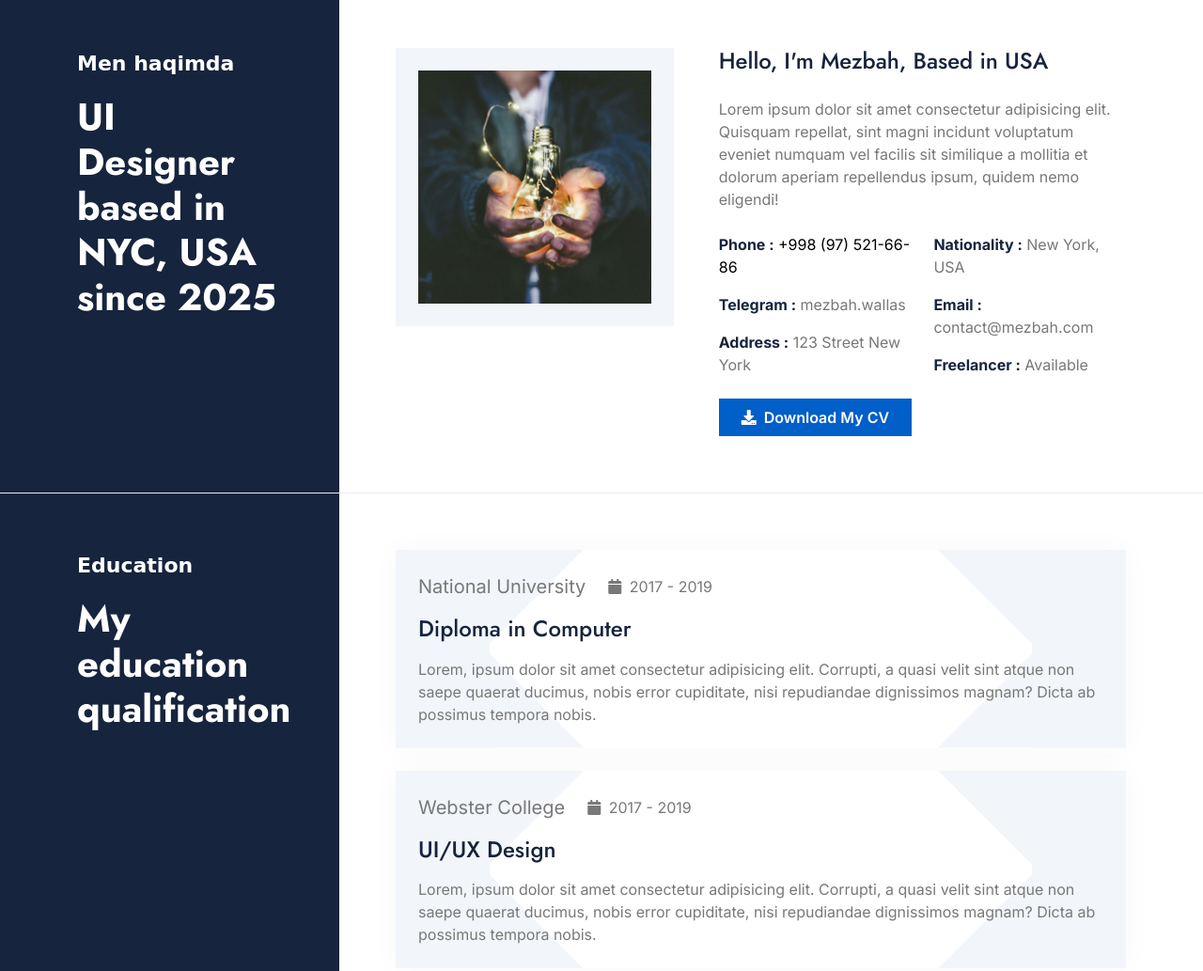
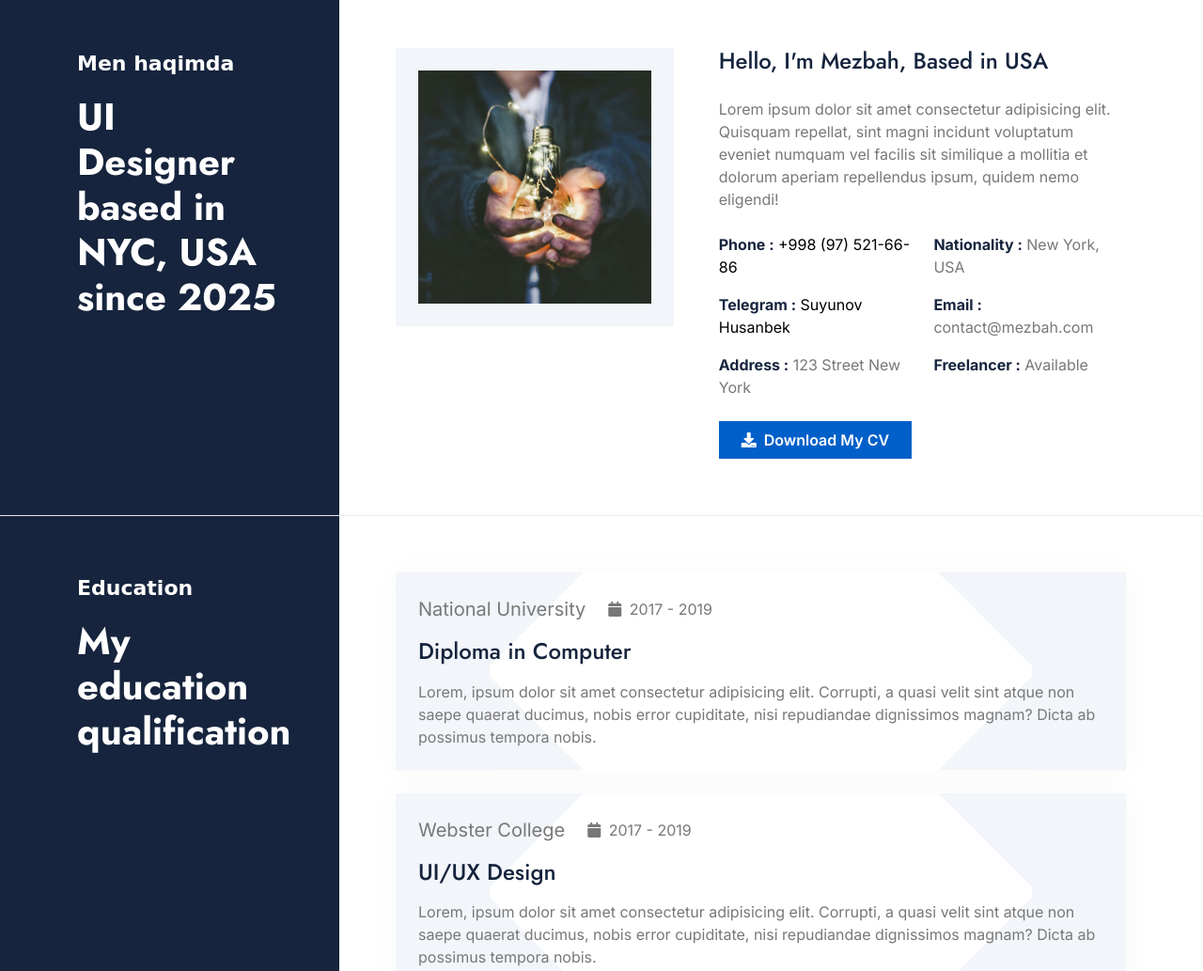
Before and after one commit to Xusanbek0039/portfolio-1, a plain HTML site: page index.html in a window 1280 px wide. Shown: the part 620-1653 px from the top of the page at 94% size. Drawn offline with nearby package versions, Linux system fonts and the light colour scheme; a web font is replaced by a local one.

Commit message:
Update index.html

```diff
--- a/index.html
+++ b/index.html
@@ -152,7 +152,7 @@
                                     <div class="row g-4 mb-4">
                                         <div class="col-6">
                                             <p><strong class="fw-bold text-dark">Phone :</strong> <a href="tel: +998975216686">+998 (97) 521-66-86</a></p>
-                                            <p><strong class="fw-bold text-dark">Telegram :</strong> mezbah.wallas</p>
+                                            <p><strong class="fw-bold text-dark">Telegram :</strong> <a href="https://t.me/mbin_dev_0039">Suyunov Husanbek</a></p>
                                             <p class="mb-0"><strong class="fw-bold text-dark">Address :</strong> 123 Street New York</p>
                                         </div>
                                         <div class="col-6">
```
